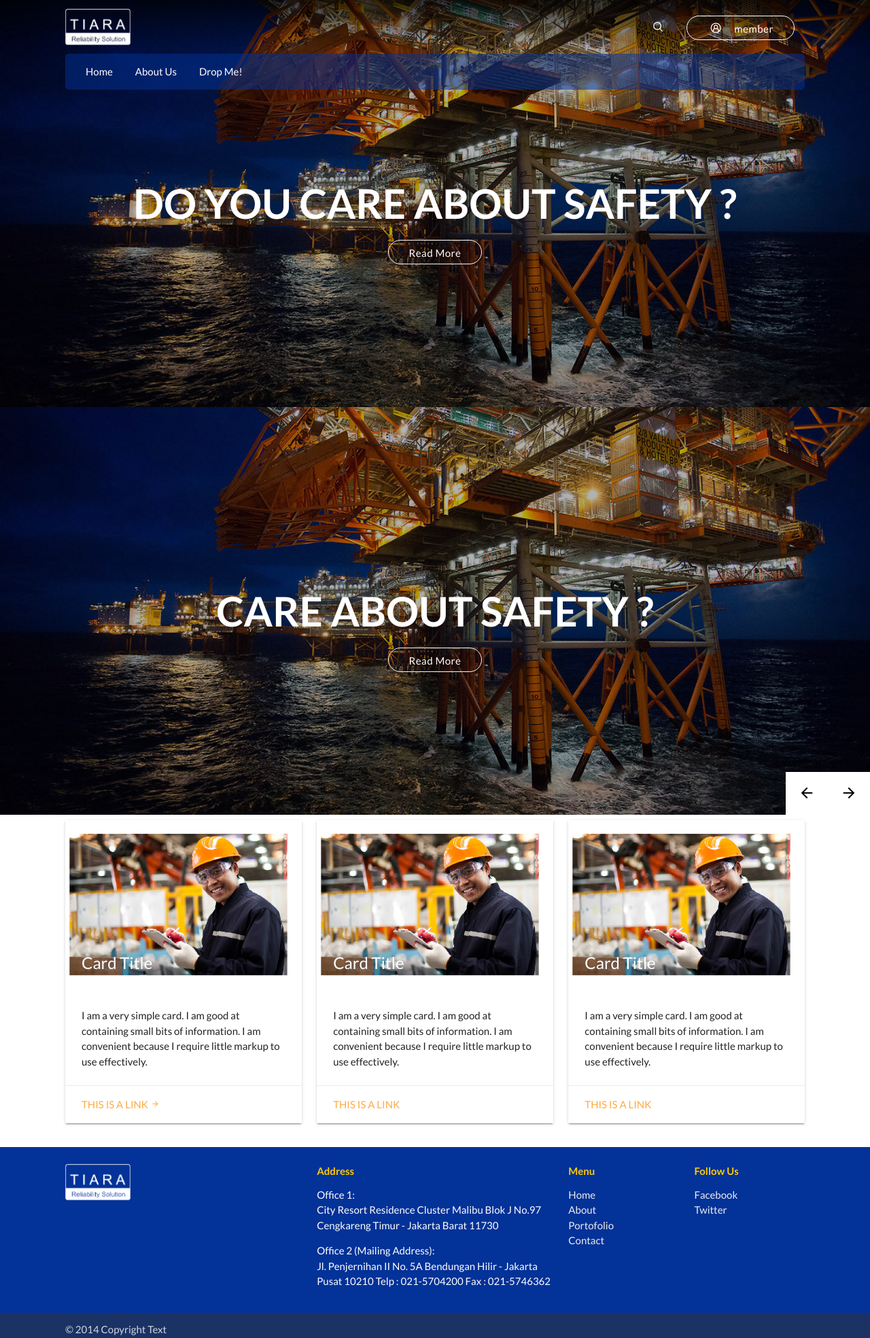
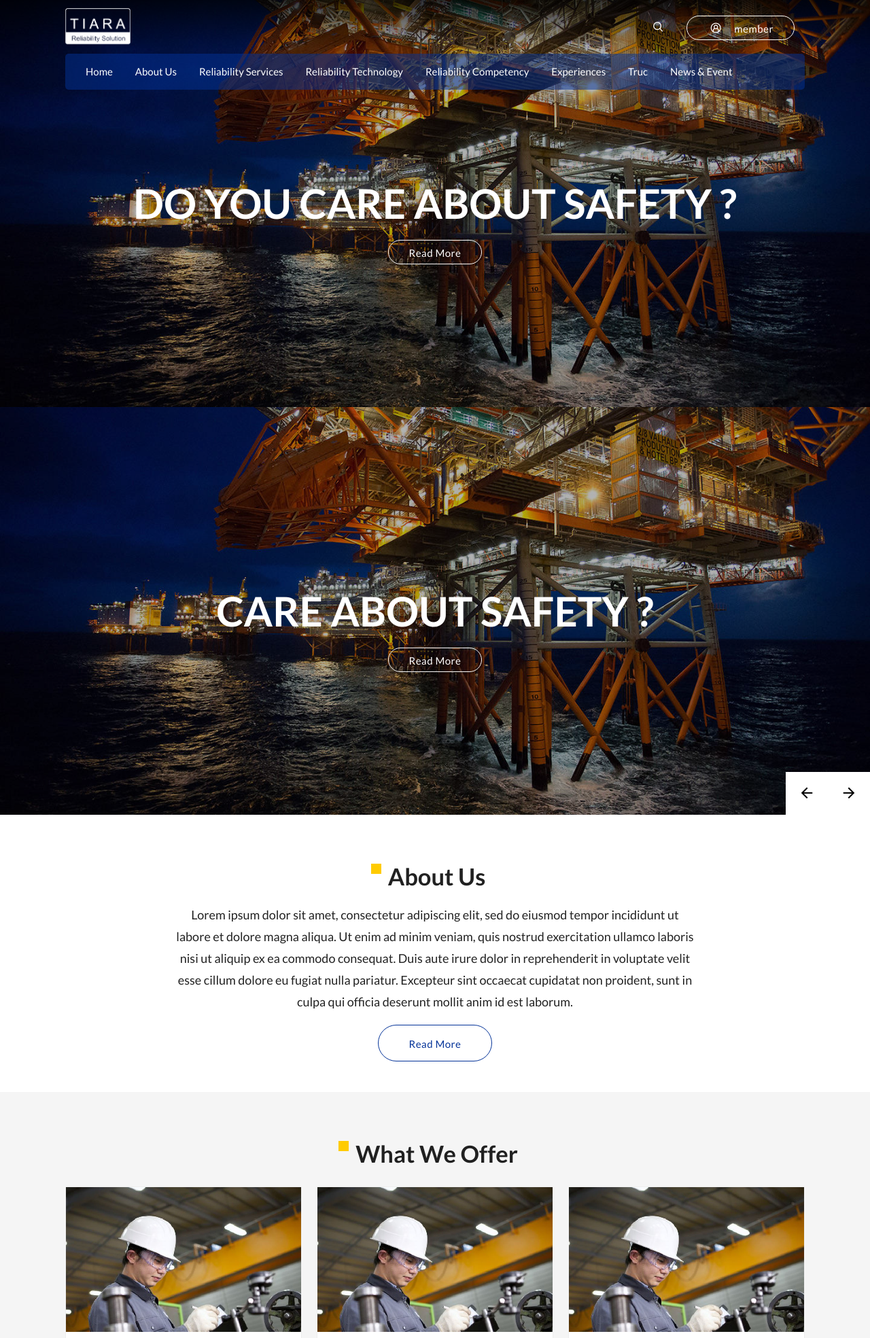
Before and after one commit to rampokgelo/tiarav2, a PHP site: page / in a window 1280 px wide. Shown: the top 1969 px of the page at 68% size. Run offline with PHP 8.4, Linux system fonts and the light colour scheme; some libraries are stand-ins or nearby versions; some web fonts are replaced.

Commit message:
title, section

```diff
--- a/index.php
+++ b/index.php
@@ -28,59 +28,94 @@ include 'templates/header.php';
      </div>
    </div>
    <div class="nav-hero">
-     <button type="button" class="prev-hero btn-box btn-default"><i class="icon-arrow-prev"></i></button>
-     <button type="button" class="next-hero btn-box btn-default"><i class="icon-arrow-next"></i></button>
+     <button type="button" class="waves-effect waves-light prev-hero btn-box btn-default"><i class="icon-arrow-prev"></i></button>
+     <button type="button" class="waves-effect waves-light next-hero btn-box btn-default"><i class="icon-arrow-next"></i></button>
    </div>
  </div>
+ <section>
    <div class="container">
+     <h2 class="title"><span></span>About Us</h2>
+     <div class="container-detail">
+       <div class="text-center">
+         <p class="article-text">
+           Lorem ipsum dolor sit amet, consectetur adipiscing elit, sed do eiusmod tempor incididunt ut labore et dolore magna aliqua. Ut enim ad minim veniam, quis nostrud exercitation ullamco laboris nisi ut aliquip ex ea commodo consequat. Duis aute irure dolor in reprehenderit in voluptate velit esse cillum dolore eu fugiat nulla pariatur. Excepteur sint occaecat cupidatat non proident, sunt in culpa qui officia deserunt mollit anim id est laborum.
+         </p>
+         <a href="#" class="waves-effect waves-light btn-large btn-outline-primary btn-flat">Read More</a>
+       </div>
+     </div>
+   </div>
+ </section>
+ <section class="grey lighten-4">
+   <div class="container">
+     <h2 class="title"><span></span>What We Offer</h2>
      <div class="row">
        <div class="col s12 m6 l4">
-       <div class="card">
+         <div class="card medium">
            <div class="card-image">
-           <img class="responsive-img" src="images/sample-asset.jpg">
-           <span class="card-title">Card Title</span>
+             <img class="responsive-img" src="images/sample-asset-card.jpg">
            </div>
            <div class="card-content">
-           <p>I am a very simple card. I am good at containing small bits of information.
-           I am convenient because I require little markup to use effectively.</p>
+             <h3 class="card-title">Operating Deflection Shape (ODS) for Machinery Troubleshooting</h3>
            </div>
            <div class="card-action">
-           <a href="#">This is a link <i class="icon-arrow-next"></i></a>
+             <a href="#">More <i class="icon-chevron-next"></i></a>
            </div>
          </div>
        </div>
        <div class="col s12 m6 l4">
-       <div class="card">
+         <div class="card medium">
            <div class="card-image">
-           <img class="responsive-img" src="images/sample-asset.jpg">
-           <span class="card-title">Card Title</span>
+             <img class="responsive-img" src="images/sample-asset-card.jpg">
            </div>
            <div class="card-content">
-           <p>I am a very simple card. I am good at containing small bits of information.
-           I am convenient because I require little markup to use effectively.</p>
+             <h3 class="card-title">Card Title</h3>
            </div>
            <div class="card-action">
-           <a href="#">This is a link</a>
+             <a href="#">More <i class="icon-chevron-next"></i></a>
+           </div>
+         </div>
+       </div><div class="col s12 m6 l4">
+         <div class="card medium">
+           <div class="card-image">
+             <img class="responsive-img" src="images/sample-asset-card.jpg">
+           </div>
+           <div class="card-content">
+             <h3 class="card-title">Reliability Technology for Turbine</h3>
+           </div>
+           <div class="card-action">
+             <a href="#">More <i class="icon-chevron-next"></i></a>
            </div>
          </div>
        </div>
        <div class="col s12 m6 l4">
-       <div class="card">
+         <div class="card medium">
            <div class="card-image">
-           <img class="responsive-img" src="images/sample-asset.jpg">
-           <span class="card-title">Card Title</span>
+             <img class="responsive-img" src="images/sample-asset-card.jpg">
            </div>
            <div class="card-content">
-           <p>I am a very simple card. I am good at containing small bits of information.
-           I am convenient because I require little markup to use effectively.</p>
+             <h3 class="card-title">Card Title</h3>
            </div>
            <div class="card-action">
-           <a href="#">This is a link</a>
+             <a href="#">More <i class="icon-chevron-next"></i></a>
+           </div>
+         </div>
+       </div><div class="col s12 m6 l4">
+         <div class="card medium">
+           <div class="card-image">
+             <img class="responsive-img" src="images/sample-asset-card.jpg">
+           </div>
+           <div class="card-content">
+             <h3 class="card-title">Card Title</h3>
+           </div>
+           <div class="card-action">
+             <a href="#">More <i class="icon-chevron-next"></i></a>
            </div>
          </div>
        </div>
      </div>
    </div>
+ </section>
+
 
  <?php
 include 'templates/footer.php';
--- a/sass/components/_buttons.scss
+++ b/sass/components/_buttons.scss
@@ -268,7 +268,7 @@ button.btn-floating {
   height: $button-large-height;
   line-height: $button-large-height;
   border-radius: 2em;
-
+  padding: $button-padding-large;
   i {
     font-size: $button-large-icon-font-size;
   }
--- a/sass/components/_cards.scss
+++ b/sass/components/_cards.scss
@@ -4,7 +4,7 @@
   transition: box-shadow .25s;
   padding: $card-padding;
   margin: $element-top-margin 0 $element-bottom-margin 0;
-  border-radius: 2px;
+  border-radius: 0;
   @extend .z-depth-1;
   background-color: $card-bg-color;
 }
@@ -15,7 +15,8 @@
   background-color: $card-bg-color;
   transition: box-shadow .25s;
   border-radius: 2px;
-  @extend .z-depth-1;
+  border: solid 1px $gray-lighter;
+  // @extend .z-depth-1;
 
 
   .card-title {
@@ -80,7 +81,7 @@
     .card-image {
       max-width: 50%;
       img {
-        border-radius: 2px 0 0 2px;
+        // border-radius: 2px 0 0 2px;
         max-width: 100%;
         width: auto;
       }
@@ -119,7 +120,7 @@
     // Image background for content
     img {
       display: block;
-      border-radius: 2px 2px 0 0;
+      // border-radius: 2px 2px 0 0;
       position: relative;
       left: 0;
       right: 0;
@@ -140,7 +141,7 @@
 
   .card-content {
     padding: $card-padding;
-    border-radius: 0 0 2px 2px;
+    // border-radius: 0 0 2px 2px;
 
     p {
       margin: 0;
@@ -155,25 +156,39 @@
         line-height: 32px;
       }
     }
+    h3{
+      &.card-title{
+        margin-top: 0;
+        @media #{$medium-and-down}{
+          font-size:18px;
+          line-height: 28px;
+        }
+      }
+    }
   }
 
   .card-action {
-    &:last-child {
-      border-radius: 0 0 2px 2px;
-    }
+    // &:last-child {
+    //   border-radius: 0 0 2px 2px;
+    // }
+    text-align: right;
     position: relative;
     background-color: inherit;
-    border-top: 1px solid rgba(160,160,160,.2);
-    padding: 16px $card-padding;
+    // border-top: 1px solid rgba(160,160,160,.2);
+    // padding: 16px $card-padding;
 
     a:not(.btn):not(.btn-large):not(.btn-floating) {
       color: $card-link-color;
-      margin-right: $card-padding;
+      display: inline-block;
+      // margin-right: $card-padding;
+      padding: 16px ($card-padding + 10);
       transition: color .3s ease;
       text-transform: uppercase;
+      background-color: $gray-base;
 
       &:hover { color: $card-link-color-light; }
     }
+
   }
 
   .card-reveal {
--- a/sass/components/_custom.scss
+++ b/sass/components/_custom.scss
@@ -1,3 +1,11 @@
+section{
+  padding-top: $gutter-width * 2;
+  padding-bottom: $gutter-width * 2;
+  @media #{$medium-and-down}{
+    padding-top: $gutter-width;
+    padding-bottom: $gutter-width;
+  }
+}
 .abs-center{
   position: absolute;
   top: 0;
@@ -18,12 +26,11 @@
   background-size: 60%;
   background-position: 0 0;
   background-repeat: no-repeat;
-  margin: 5px auto;
   @include transition(all .3s);
   @media #{$medium-and-down}{
-    height: 45px;
+    height: 50px;
     width: 140px;
-    background-size:58%;
+    background-size:60%;
   }
 }
 .nav-primary{
@@ -159,3 +166,21 @@
     }
   }
 }
+.title{
+  text-align: center;
+  font-size: 2.3em;
+  position: relative;
+  > span{
+    display: inline-block;
+    width: 15px;
+    height: 15px;
+    background-color: $secondary-color;
+    margin-right: 10px;
+    margin-left: -20px;
+    vertical-align: top;
+  }
+}
+.article-text{
+  font-size: 18px;
+  line-height: 32px;
+}
--- a/sass/components/_global.scss
+++ b/sass/components/_global.scss
@@ -340,7 +340,7 @@ ul.staggered-list li {
 
 // Footer
 .page-footer {
-  padding-top: 20px;
+  padding-top: $gutter-width + 1;
   color: $footer-font-color;
   background-color: $footer-bg-color;
 
--- a/sass/components/_grid.scss
+++ b/sass/components/_grid.scss
@@ -3,9 +3,18 @@
   max-width: 1280px;
   width: 90%;
 }
+.container-detail {
+  margin: 0 auto;
+  width: 70%;
+}
 @media #{$medium-and-up} {
   .container {
     width: 85%;
+  }
+}
+@media #{$medium-and-down} {
+  .container-detail {
+    width: 100%;
   }
 }
 // @media #{$large-and-up} {
--- a/sass/components/_navbar.scss
+++ b/sass/components/_navbar.scss
@@ -67,7 +67,7 @@ nav {
     white-space: nowrap;
 
     .logogram {
-      margin: 5px auto;
+      margin: 4px auto;
     }
 
     &.center {
--- a/sass/components/_typography.scss
+++ b/sass/components/_typography.scss
@@ -59,3 +59,14 @@ small { font-size: 75%; }
     font-size: 1.2rem;
   }
 }
+// Alignment
+.text-left           { text-align: left; }
+.text-right          { text-align: right; }
+.text-center         { text-align: center; }
+.text-justify        { text-align: justify; }
+.text-nowrap         { white-space: nowrap; }
+
+// Transformation
+.text-lowercase      { text-transform: lowercase; }
+.text-uppercase      { text-transform: uppercase; }
+.text-capitalize     { text-transform: capitalize; }
--- a/sass/components/_variables.scss
+++ b/sass/components/_variables.scss
@@ -68,6 +68,7 @@ $button-font-size: 1rem !default;
 $button-icon-font-size: 1.3rem !default;
 $button-height: 36px !default;
 $button-padding: 0 2rem !default;
+$button-padding-large: 0 3rem !default;
 $button-radius: 1.5rem !default;
 
 // Disabled styles
@@ -101,7 +102,7 @@ $button-floating-radius: 50% !default;
 
 $card-padding: 24px !default;
 $card-bg-color: #fff !default;
-$card-link-color: color("orange", "accent-2") !default;
+$card-link-color: #fff !default;
 $card-link-color-light: lighten($card-link-color, 20%) !default;
 
 
--- a/templates/footer.php
+++ b/templates/footer.php
@@ -61,6 +61,7 @@
 <script type="text/javascript" src="js/jquery.waypoints.min.js"></script>
 <script type="text/javascript" src="js/sticky.min.js"></script>
 <script type="text/javascript" src="js/slick.min.js"></script>
+<script type="text/javascript" src="js/holder.min.js"></script>"
 <script type="text/javascript" src="js/custom.js"></script>
 </body>
 
--- a/templates/header.php
+++ b/templates/header.php
@@ -39,18 +39,36 @@
               <a href="#">About Us</a>
             </li>
             <li>
-              <!-- Dropdown Trigger -->
-              <a class='dropdown-button' href='#' data-activates='dropdown1'>Drop Me!</a>
-
-              <!-- Dropdown Structure -->
+              <a class='dropdown-button' href='#' data-activates='dropdown1'>Reliability Services</a>
               <ul id='dropdown1' class='dropdown-content'>
+                <li><a href="#!">Operating Deflection Shape (ODS) for Machinery Troubleshooting</a></li>
+                <li><a href="#!">Advanced Application of CSI 2130/2140 &amp; AMS Suite Software</a></li>
+              </ul>
+            </li>
+            <li>
+              <a class='dropdown-button' href='#' data-activates='dropdown2'>Reliability  Technology</a>
+              <ul id='dropdown2' class='dropdown-content'>
                 <li><a href="#!">one</a></li>
+                <li><a href="#!">Reliability Technology for Turbine</a></li>
+                <li><a href="#!">three</a></li>
+              </ul>
+            </li>
+            <li>
+              <a class='dropdown-button' href='#' data-activates='dropdown2'>Reliability Competency</a>
+              <ul id='dropdown2' class='dropdown-content'>
+                <li><a href="#!">Work Planning and Control</a></li>
                 <li><a href="#!">two</a></li>
-                <li class="divider"></li>
-                <li><a href="#!">three</a></li>
                 <li><a href="#!"><i class="material-icons">view_module</i>four</a></li>
-                <li><a href="#!"><i class="material-icons">cloud</i>five</a></li>
               </ul>
+            </li>
+            <li>
+              <a href="#">Experiences</a>
+            </li>
+            <li>
+              <a href="#">Truc</a>
+            </li>
+            <li>
+              <a href="#">News &amp; Event</a>
             </li>
           </ul>
         </div>
```
Also changed, not shown: css/tiara-style.css, images/sample-asset-card.jpg (added), images/sample-asset.jpg, js/holder.min.js (added). Lines whose indentation alone changed are shown as unchanged.
